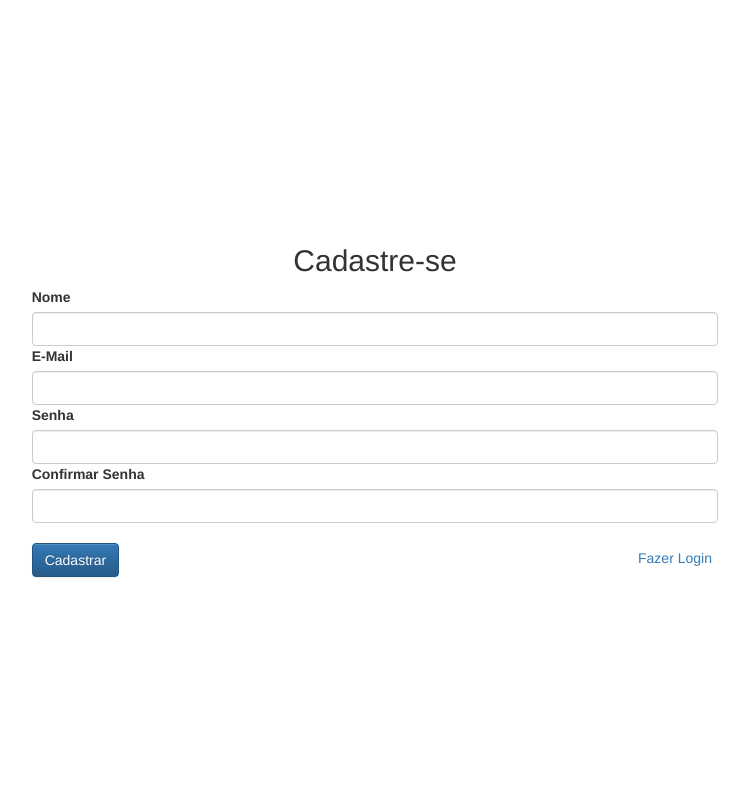
After one commit to fioravante-joao/Projeto-Cursos, a PHP site: page /cadastro.php in a window 1280 px wide. The commit adds this page. Shown: the whole page, without its empty margins (265-1014 px from the left). Run offline with PHP 8.4, Linux system fonts and the light colour scheme.

Commit message:
Adicionado php para pegar os dados de cadastro e mandar para json

```diff
--- a/assets/css/style.css
+++ b/assets/css/style.css
@@ -3,3 +3,12 @@
     height: 300px;
     width: 600px;
 }
+
+/* deixando minha div pegando 100% do tamanho da tela e centralizando o formulário*/
+.page-center{
+    height: 100vh;
+    display: flex;
+    flex-direction: column;
+    justify-content: center;
+    align-items: center;
+}
--- /dev/null
+++ b/cadastro.php
@@ -0,0 +1,57 @@
+<?php
+    require "rec/funcoesLogin.php";
+    include "inc/head.php";
+
+    if ($_REQUEST){
+        $nome = $_REQUEST["nome"];  /* ou   $_post="nome"];*/
+        $email = $_REQUEST["email"];
+        $senha = $_REQUEST["senha"];
+        $confirmarSenha = $_REQUEST["ConfirmarSenha"];
+
+        //verifica se a senha é igual ao confirmar senha
+        if ($senha == $confirmarSenha){
+
+            //criando um novo usuario
+            $novoUsuario = [
+                "nome" => $nome,
+                "email" => $email,
+                "senha" => $senha,    //a virgula após cada elemento é opcional apenas no ultimo.
+
+            ];
+            //cadastro meu usuario no json
+            $cadastrou = cadastrarUsuario($novoUsuario);
+        } else{
+            $erro = "senhasincompatíveis";
+        }
+    }
+
+?>
+    <div class="page-center">
+        <h2>Cadastre-se</h2>
+        <form action="cadastro.php" method="post" class="col-md-7">
+            <div class="col-md-12">
+                <label for="inputNome">Nome</label>
+                <input type-"text" name="nome" class="form-control" id="inputNome">
+            </div>
+            <div class="col-md-12">
+                <label for="inputEmail">E-Mail</label>
+                <input type-"email" name="email" class="form-control" id="inputEmail">
+            </div>
+            <div class="col-md-12">
+                <label for="inputSenha">Senha</label>
+                <input type-"password" name="senha" class="form-control" id="inputSenha">
+            </div>
+            <div class="col-md-12">
+                <label for="inputConfirmarSenha">Confirmar Senha</label>
+                <input type-"password" name="ConfirmarSenha" class="form-control" id="inputConfirmarSenha">
+            </div>
+            <div class="col-md-12">
+                <br/>
+                <button class="btn btn-primary" type="submit">Cadastrar</button>
+                <a href="login.php" class="col-md-offset-9">Fazer Login</a>
+            </div>
+        </form>
+    </div>
+<?php
+    include "inc/footer.php";
+?>
--- /dev/null
+++ b/rec/funcoesLogin.php
@@ -0,0 +1,29 @@
+<?php
+    //definindo o nome do arquivo json
+    $nomeArquivo = "usuarios.json";
+
+    function cadastrarUsuario ($usuario){
+
+        //pegando a variável para dentro da funcao
+        global $nomeArquivo;
+
+        //pegando o conteudo do arquivo usuarios.json
+        $usuariosJson = file_get_contents($nomeArquivo);
+
+        //transforma o json em array associativo
+        $arrayUsuarios = json_decode($usuariosJson, true);
+
+        //adicionando um novo usuario para op array
+        array_push($arrayUsuarios["usuarios"], $usuario);
+
+        //transformando o array em json
+        $usuariosJson = json_encode($arrayUsuarios);
+
+        //colocando o json devolta para o arquivo
+        $cadastrou = file_put_contents($nomeArquivo, $usuariosJson);
+
+        //retorno true se o usuario foi cadastrado ou false se o usuário não foi cadastrado
+        return $cadastrou;
+    }
+
+?>
--- /dev/null
+++ b/usuarios.json
@@ -0,0 +1 @@
+{"usuarios":[{"nome":"joao","email":"joao@gmail.com","senha":"123"},{"nome":"victor","email":"victor@gmail.com","senha":"123"}]}
--- a/validarCompra.php
+++ b/validarCompra.php
@@ -1,7 +1,7 @@
 <?php
     include "inc/head.php";
     include "inc/header.php";
-    require "inc/funcoes.php";
+    require "rec/funcoesValidacao.php";
     // variáveis
     $nome = $_REQUEST["nomeCompleto"];
     $cpf = $_REQUEST["cpf"];
```
Also changed, not shown: login.php (added), rec/funcoesValidacao.php (added).
